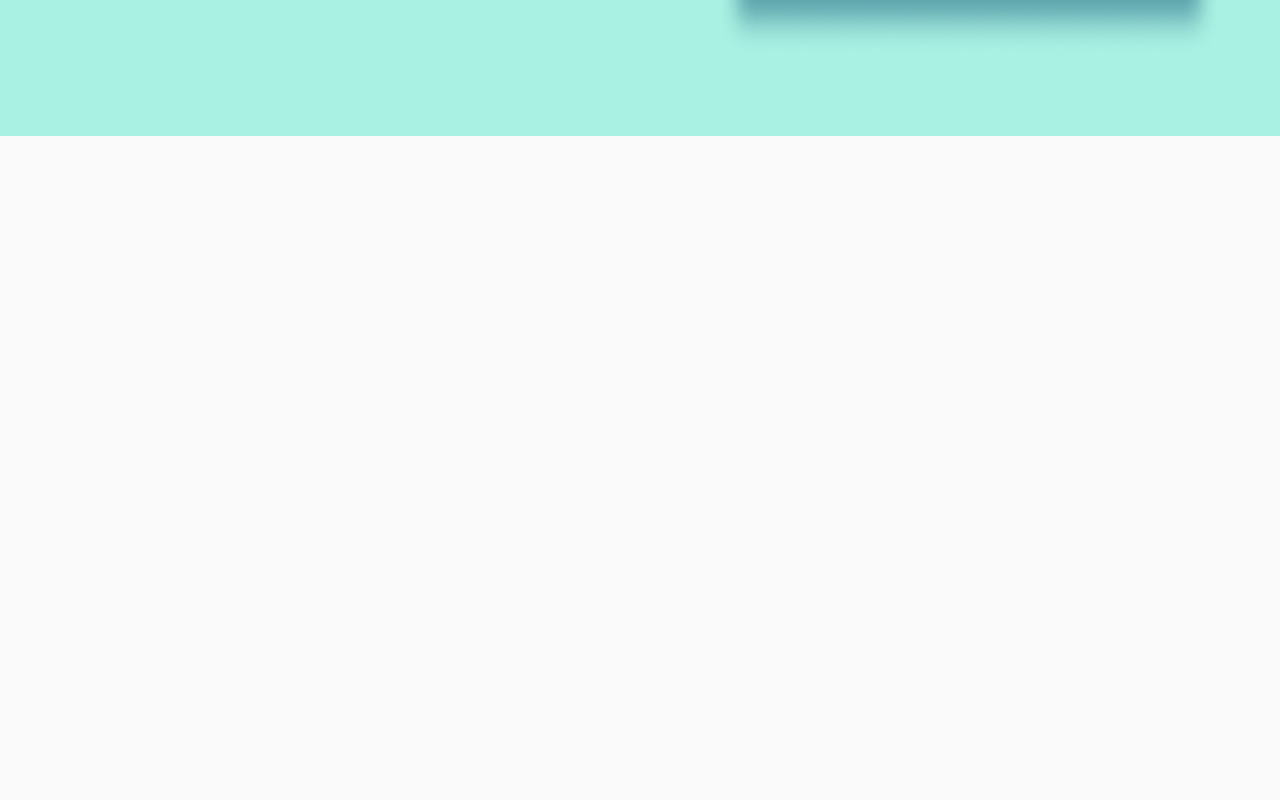
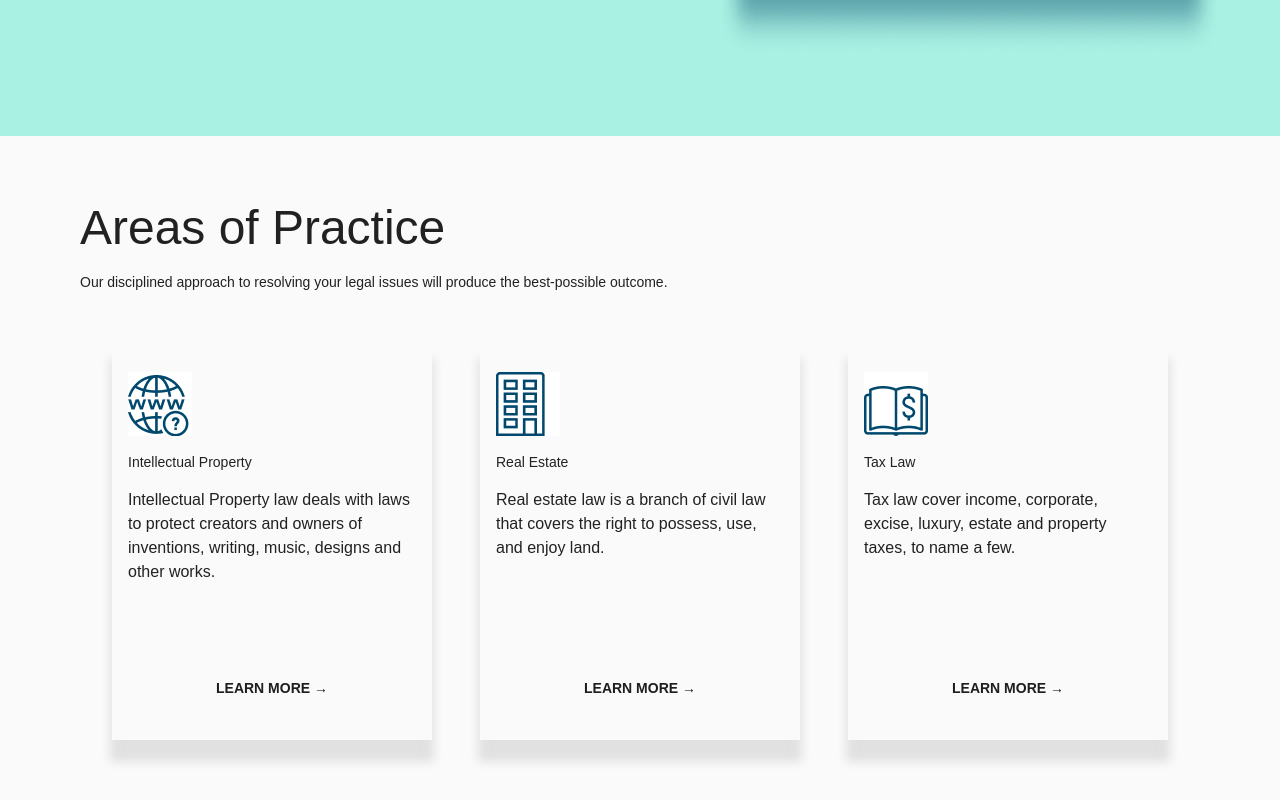
Before and after one commit to ArtemIvanko/McKinley, a React (Create React App) app: page / in a window 1280 px wide. Shown: the part 698-1498 px from the top of the page. Before the commit the page ends 834 px from the top, so only its background shows below. Built offline with nearby package versions, Linux system fonts and the light colour scheme.

Commit message:
Created and used areas section

```diff
--- /dev/null
+++ b/src/components/Areas/Areas.tsx
@@ -0,0 +1,64 @@
+import { Typography } from "@mui/material";
+import { Card } from "@utils/Card";
+import GlobeIcon from "@/assets/img/icon1.png";
+import HouseIcon from "@/assets/img/icon2.png";
+import TaxIcon from "@/assets/img/icon3.png";
+import styled from "@/DefaultTheme";
+
+export const Areas = () => (
+  <Root>
+    <Typography variant="h3">Areas of Practice</Typography>
+    <Typography variant="body2">
+      Our disciplined approach to resolving your legal issues will produce the
+      best-possible outcome.
+    </Typography>
+    <CardContainer>
+      <Card
+        icon={GlobeIcon}
+        title="Intellectual Property"
+        description="Intellectual Property law deals with laws to protect creators and owners of inventions, writing, music, designs and other works."
+        hasButton
+      />
+      <Card
+        icon={HouseIcon}
+        title="Real Estate"
+        hasButton
+        description="Real estate law is a branch of civil law that covers the right to possess, use, and enjoy land."
+      />
+      <Card
+        icon={TaxIcon}
+        title="Tax Law"
+        hasButton
+        description="Tax law cover income, corporate, excise, luxury, estate and property taxes, to name a few."
+      />
+    </CardContainer>
+  </Root>
+);
+
+const Root = styled("div")(({ theme }) => ({
+  display: "flex",
+  flexDirection: "column",
+  alignItems: "center",
+  gap: "1rem",
+  width: "100%",
+  padding: "2rem 1rem",
+  [theme.breakpoints.up("lg")]: {
+    padding: "4rem 5rem",
+    alignItems: "flex-start",
+  },
+}));
+
+const CardContainer = styled("div")(({ theme }) => ({
+  display: "flex",
+  justifyContent: "space-between",
+  alignItems: "center",
+  flexDirection: "column",
+  gap: "3rem",
+  marginTop: "2rem",
+  padding: "0 3rem",
+  width: "100%",
+  [theme.breakpoints.up("lg")]: {
+    padding: "0 2rem",
+    flexDirection: "row",
+  },
+}));
--- /dev/null
+++ b/src/components/Areas/index.ts
@@ -0,0 +1 @@
+export * from "./Areas";
--- a/src/components/Outlet/Outlet.tsx
+++ b/src/components/Outlet/Outlet.tsx
@@ -1,11 +1,13 @@
 import { Poster } from "@utils/Poster";
 import { Header } from "@shared/Header";
 import { Wrapper } from "@shared/Wrapper";
+import { Areas } from "@shared/Areas";
 
 export const Outlet = () => (
   <div>
     <Poster />
     <Header />
     <Wrapper />
+    <Areas />
   </div>
 );
```
